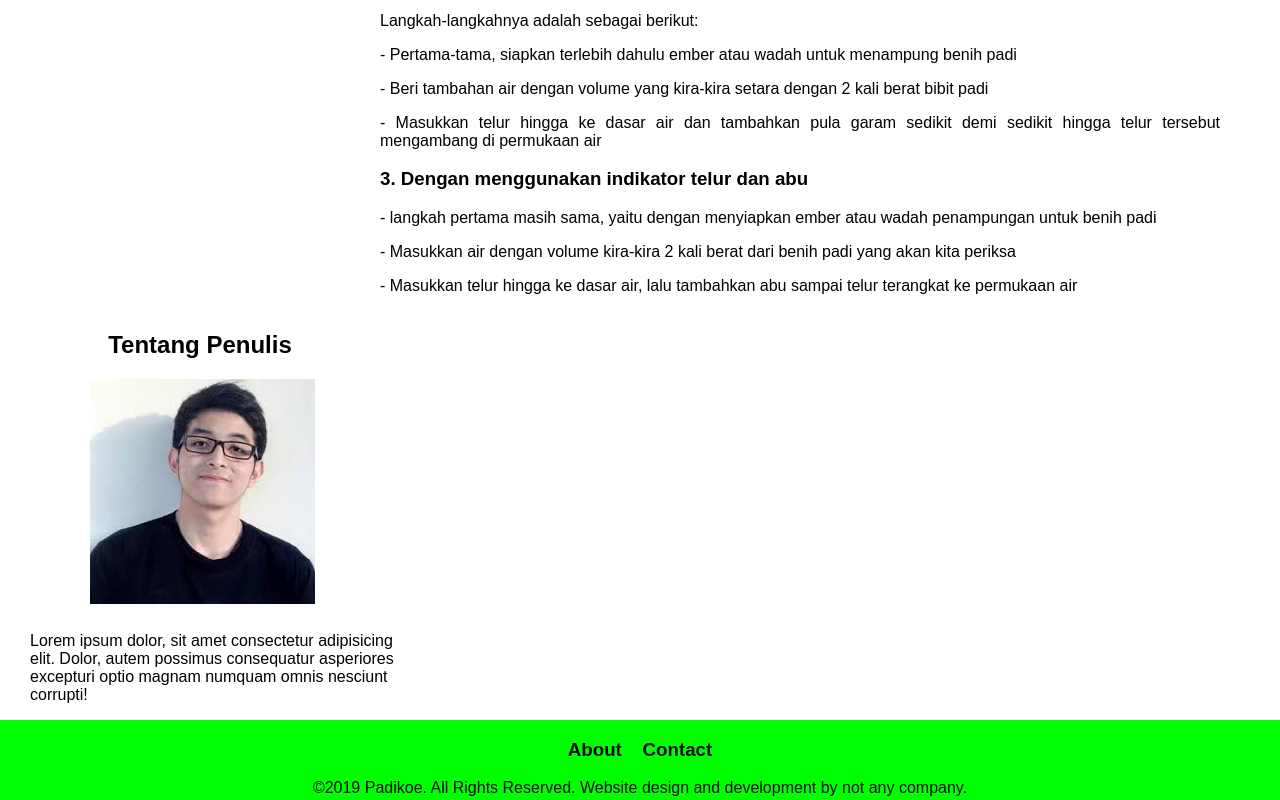
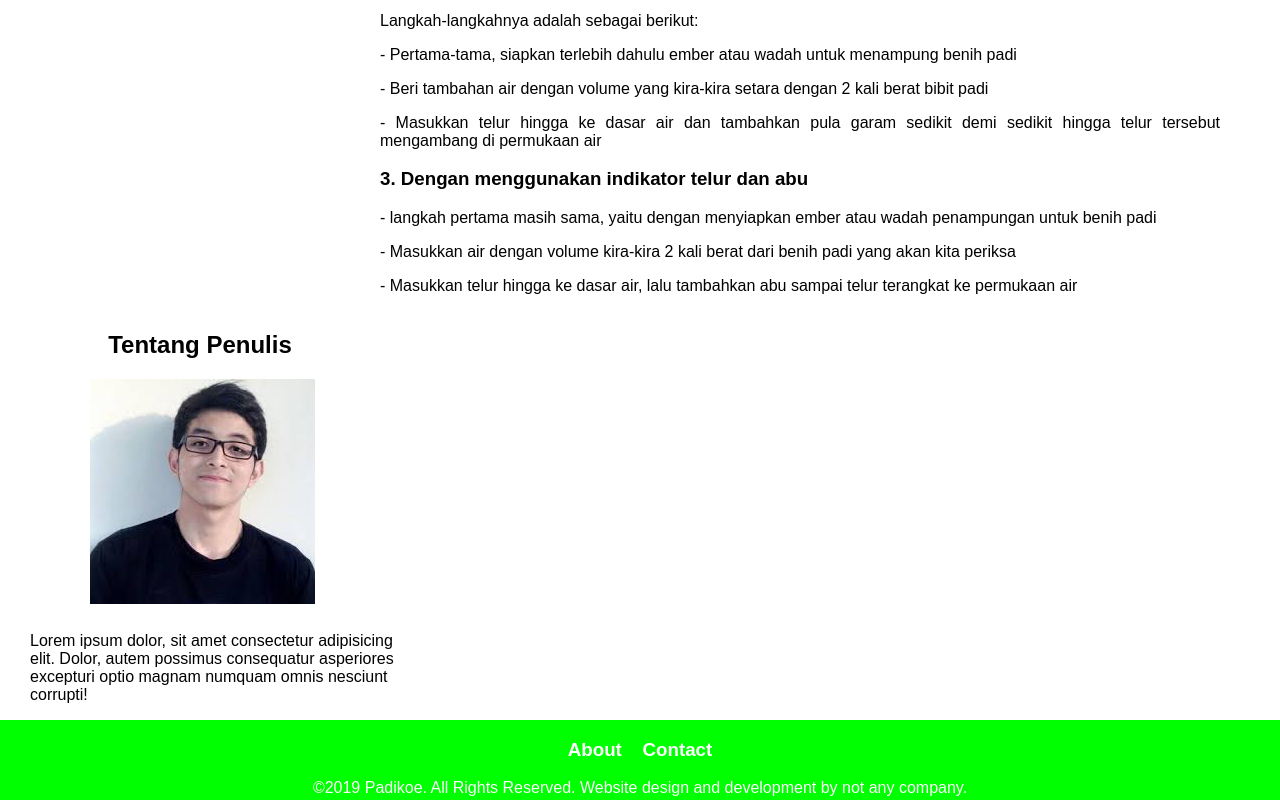
Before and after one commit to Valiantsr/Valiantsr.github.io, a plain HTML site: page benih.html in a window 1280 px wide. Shown: the part 1343-2143 px from the top of the page. Drawn offline with Linux system fonts and the light colour scheme.

Commit message:
Update benih.css

```diff
--- a/css/benih.css
+++ b/css/benih.css
@@ -90,10 +90,10 @@ body{
 .bottom {
     text-align: center;
 	overflow:hidden;
-	color:rgb(12, 12, 12);
+	color:white;
 	list-style: none;
 	width: 100%;
 	height: 80px;
 	margin-top: 40px;
-    background: #00FF00;
+	background: #00FF00;
 }
```
